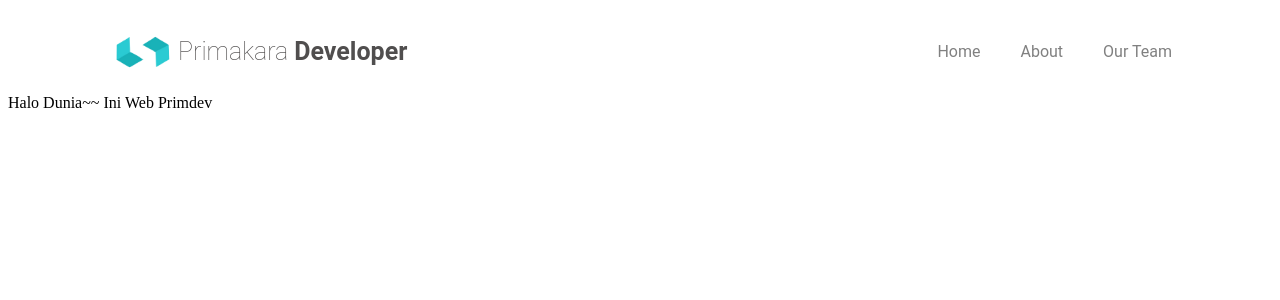
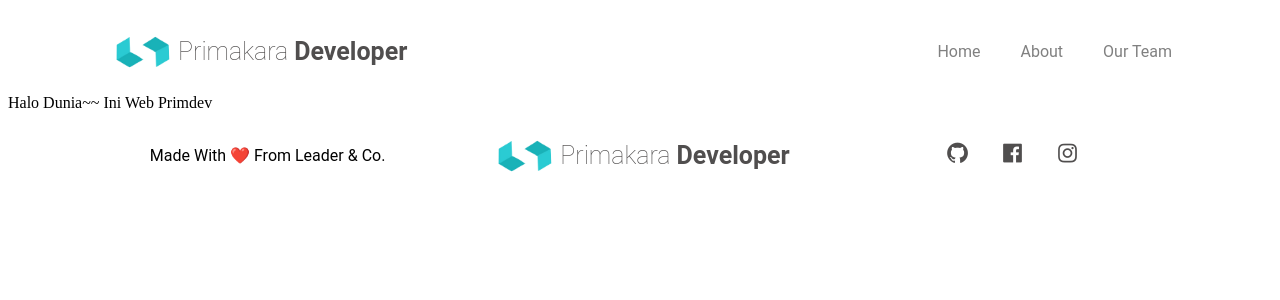
Before and after one commit to AgungPremaditya/landing-primdev, a Nuxt app: page / in a window 1280 px wide. Shown: the top 300 px of the page. Built offline with nearby package versions, Linux system fonts and the light colour scheme.

Commit message:
Declare FooterApp on "common" Layout

```diff
--- a/layouts/common.vue
+++ b/layouts/common.vue
@@ -13,6 +13,8 @@ useMeta({
 <template>
   <div>
     <HeaderApp />
+
     <slot />
+    <FooterApp />
   </div>
 </template>
```
